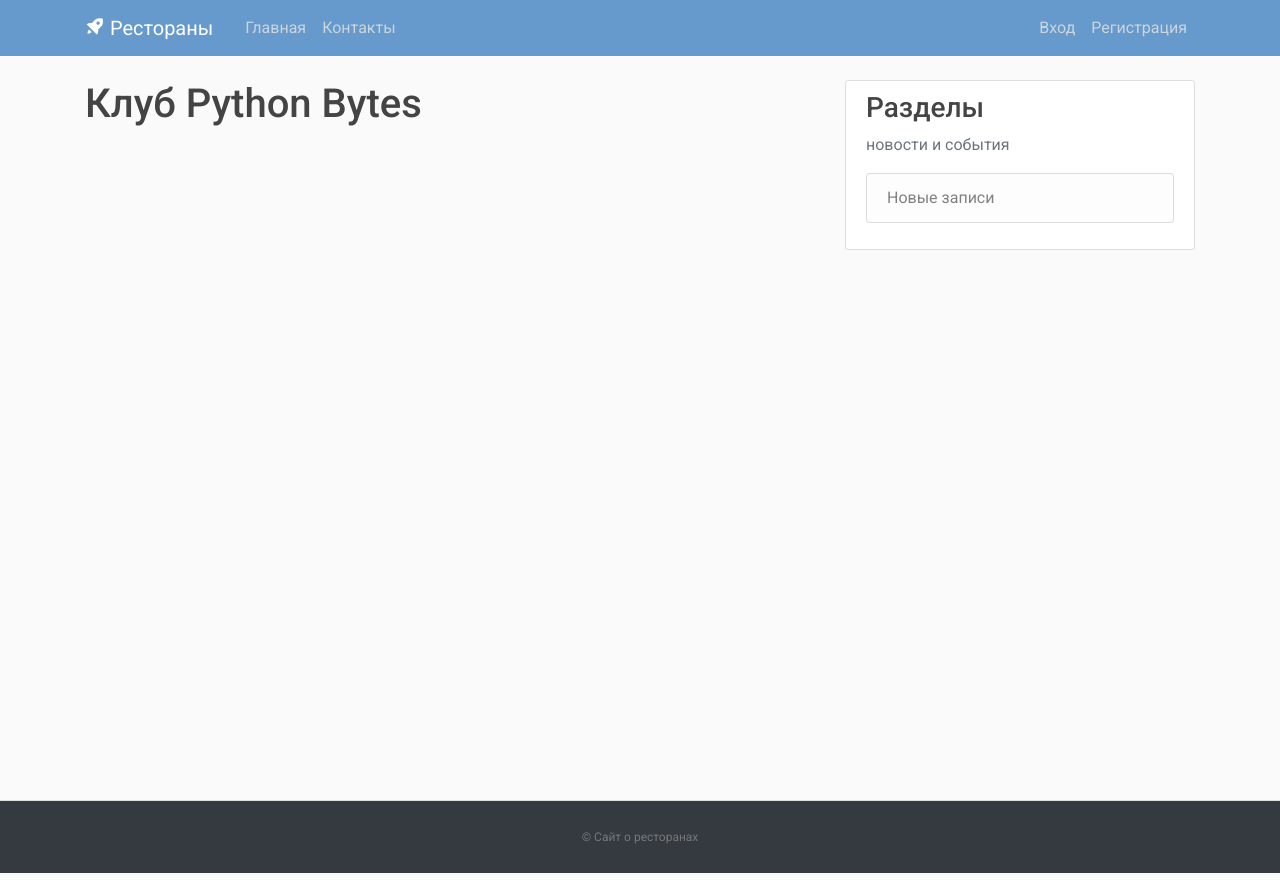
After one commit to jiezzzzzzz/restaurant-booking, a Django app: page / in a window 1280 px wide. The commit adds this page. Run offline with Django 4.2, Linux system fonts and the light colour scheme; some libraries are stand-ins or nearby versions.

Commit message:
fixed bugs

```diff
--- /dev/null
+++ b/restaurants/templates/user_interface/about.html
@@ -0,0 +1,4 @@
+{% extends "user_interface/base.html" %}
+{% block content %}
+    <h1>Клуб Python Bytes</h1>
+{% endblock content %}
--- a/restaurants/templates/user_interface/base.html
+++ b/restaurants/templates/user_interface/base.html
@@ -23,14 +23,14 @@
     <header class="site-header">
       <nav class="navbar navbar-expand-md navbar-dark bg-blue fixed-top">
         <div class="container">
-          <a class="navbar-brand mr-4" href="{% url 'blog-home' %}"><i class='bx bxs-rocket bx-tada-hover'></i> Рестораны</a>
+          <a class="navbar-brand mr-4" href="#"><i class='bx bxs-rocket bx-tada-hover'></i> Рестораны</a>
           <button class="navbar-toggler" type="button" data-toggle="collapse" data-target="#navbarToggle" aria-controls="navbarToggle" aria-expanded="false" aria-label="Toggle navigation">
           <span class="navbar-toggler-icon"></span>
           </button>
           <div class="collapse navbar-collapse" id="navbarToggle">
             <div class="navbar-nav mr-auto">
-              <a class="nav-item nav-link " href="{% url 'blog-home' %}">Главная</a>
-              <a class="nav-item nav-link" href="{% url 'blog-about' %}">Контакты</a>
+              <a class="nav-item nav-link " href="home/">Главная</a>
+              <a class="nav-item nav-link" href="#">Контакты</a>
             </div>
             <!-- Правая часть навигационной панели -->
             <div class="navbar-nav">
@@ -52,9 +52,6 @@
             <p class='text-muted'>новости и события
               <ul class="list-group">
                 <li class="list-group-item list-group-item-light">Новые записи</li>
-                <li class="list-group-item list-group-item-light">Объявления</li>
-                <li class="list-group-item list-group-item-light">Соревнования</li>
-                <li class="list-group-item list-group-item-light">Встречи участников</li>
               </ul>
             </p>
           </div>
@@ -64,7 +61,7 @@
     </main>
     <!-- Футер закреплен внизу, независимо от количества постов на странице -->
     <footer class="text-center bg-dark">
-      <p><a href="{% url 'blog-home' %}">© Сайт о ресторанах</a></p>
+      <p><a href="#">© Сайт о ресторанах</a></p>
     </footer>
 
     <!-- Дополнительные скрипты JavaScript -->
--- a/restaurants/templates/user_interface/home.html
+++ b/restaurants/templates/user_interface/home.html
@@ -1,4 +1,4 @@
-{% extends "blog/base.html" %}
+{% extends "user_interface/base.html" %}
 {% block content %}
     {% for post in posts %}
         <article class="media content-section">
--- a/restaurants/user_interface/urls.py
+++ b/restaurants/user_interface/urls.py
@@ -1,7 +1,8 @@
 from django.urls import path
-from .views import start_page
+from .views import start_page, home
 
 
 urlpatterns = [
     path('', start_page),
+    path('home/', home)
 ]
--- a/restaurants/user_interface/views.py
+++ b/restaurants/user_interface/views.py
@@ -1,5 +1,25 @@
 from django.shortcuts import render
 
+posts = [
+    {
+        'author': 'Админ',
+        'title': 'Это первый пост',
+        'content': 'Содержание первого поста.',
+        'date_posted': '12 мая, 2022'
+    },
+    {
+        'author': 'Пользователь',
+        'title': 'Это второй пост',
+        'content': 'Подробное содержание второго поста.',
+        'date_posted': '13 мая, 2022'
+    }
+]
 
+
+def home(request):
+    context = {
+        'posts': posts
+    }
+    return render(request, 'user_interface/home.html', context)
 def start_page(request):
-    return render(request, 'home.html')
+    return render(request, 'user_interface/about.html')
```
